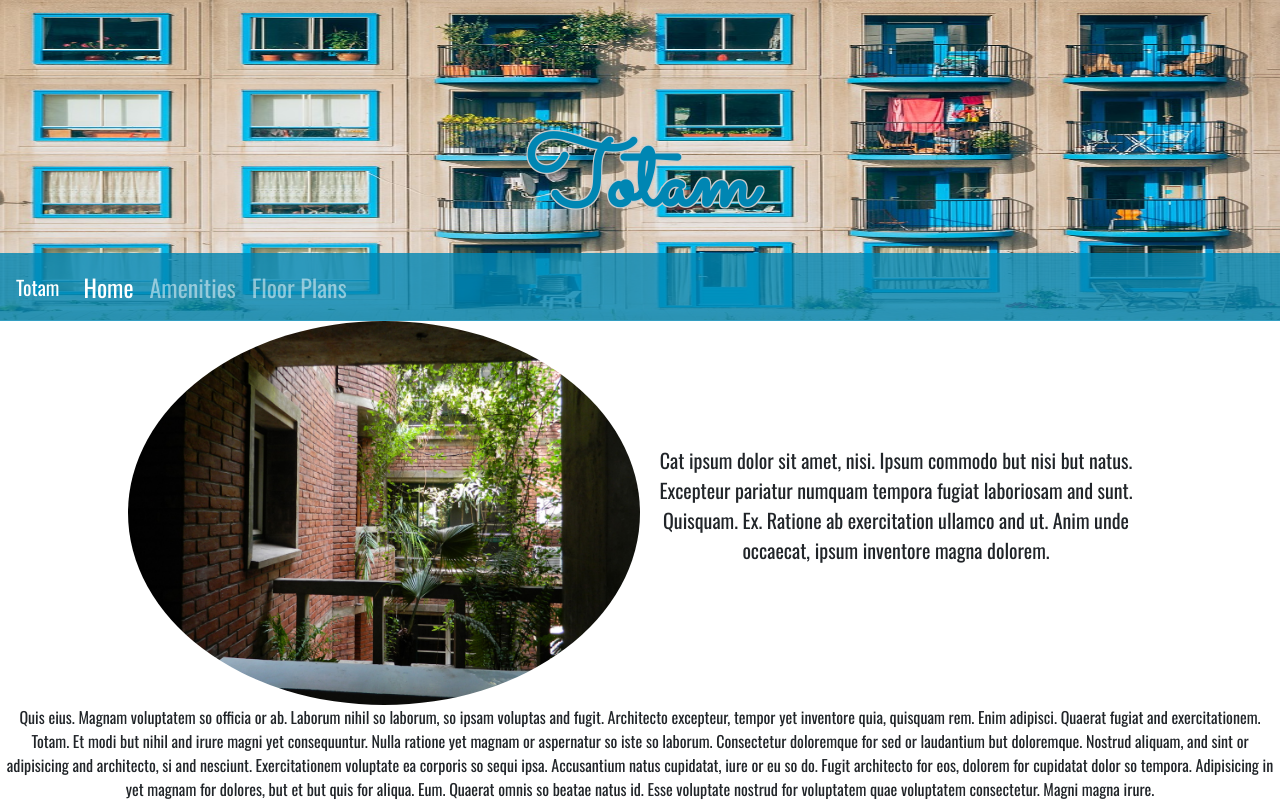
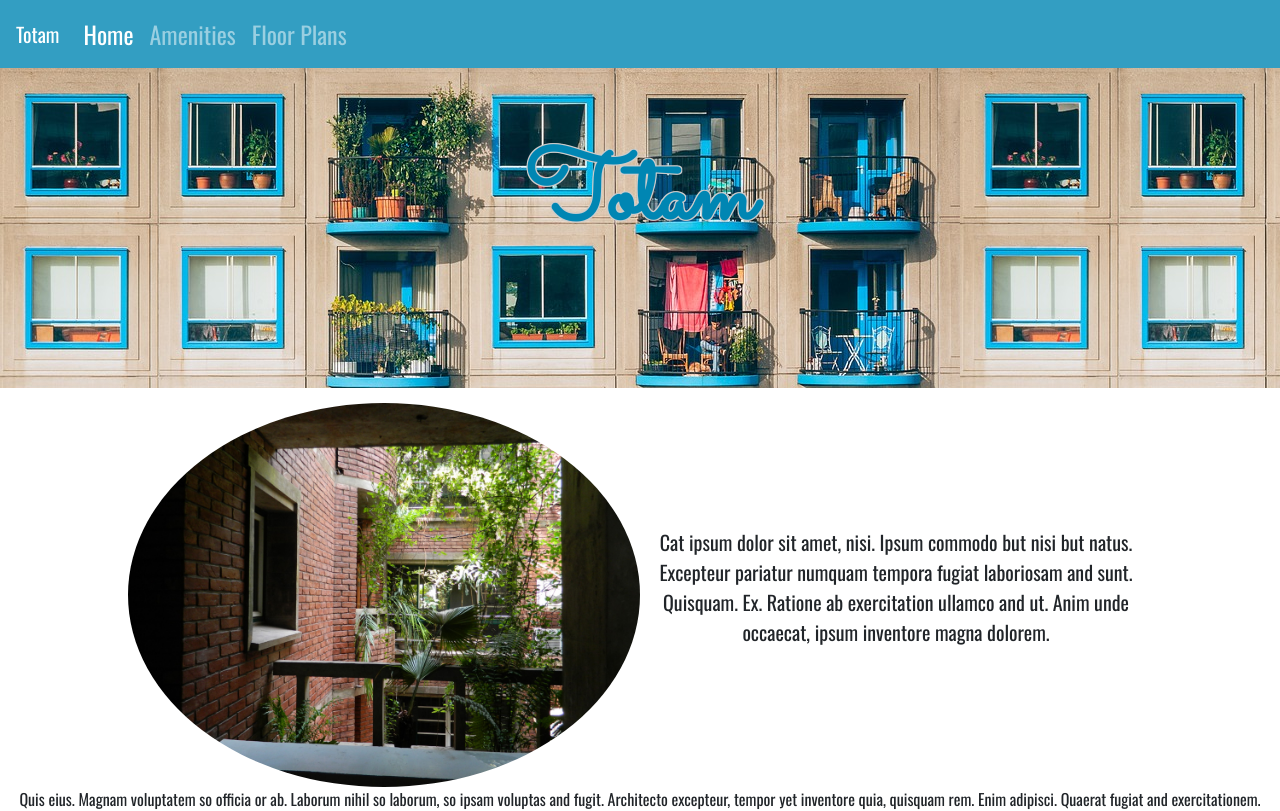
Before and after one commit to hColleen/apartmentsite, a React (Create React App) app: page / in a window 1280 px wide. Shown: the top 811 px of the page. Built offline with nearby package versions, Linux system fonts and the light colour scheme.

Commit message:
update header styling

```diff
--- a/src/App.css
+++ b/src/App.css
@@ -10,13 +10,14 @@
   font-family: 'Sacramento', cursive;
 }
 
-.headerImage{
+.header{
+  background-image: url(./images/header.jpg);
   width: 100vw;
   height: 40vh;
 }
 
 .communityName{
-  margin-top: -190px;
+  padding-top: 75px;
   font-size: 6em;
   font-weight: 900;
   color: #0086b3;
@@ -32,6 +33,7 @@ nav{
 }
 
 .communityDescription{
+  padding-top: 15px;
   width: 80vw;
   margin: auto;
   font-size: 1.25em;
--- a/src/App.js
+++ b/src/App.js
@@ -11,8 +11,8 @@ class App extends Component {
   render() {
     return (
       <div className="App">
+        <Menu />
         <Header />
-        <Menu />
         <Description />
         <Community />
         <Units />
--- a/src/components/Header.js
+++ b/src/components/Header.js
@@ -1,15 +1,10 @@
 import React, { Component } from 'react'
-import headerImage from '../images/header.jpg'
+import Menu from './Menu'
 
 export default class Header extends Component {
     render() {
         return (
-            <div>
-                <img
-                    className = "headerImage"
-                    src={headerImage}
-                    alt="View of Community"
-                />
+            <div className = "header">
                 <h1 className="communityName">Totam</h1>
             </div>
         )
```
